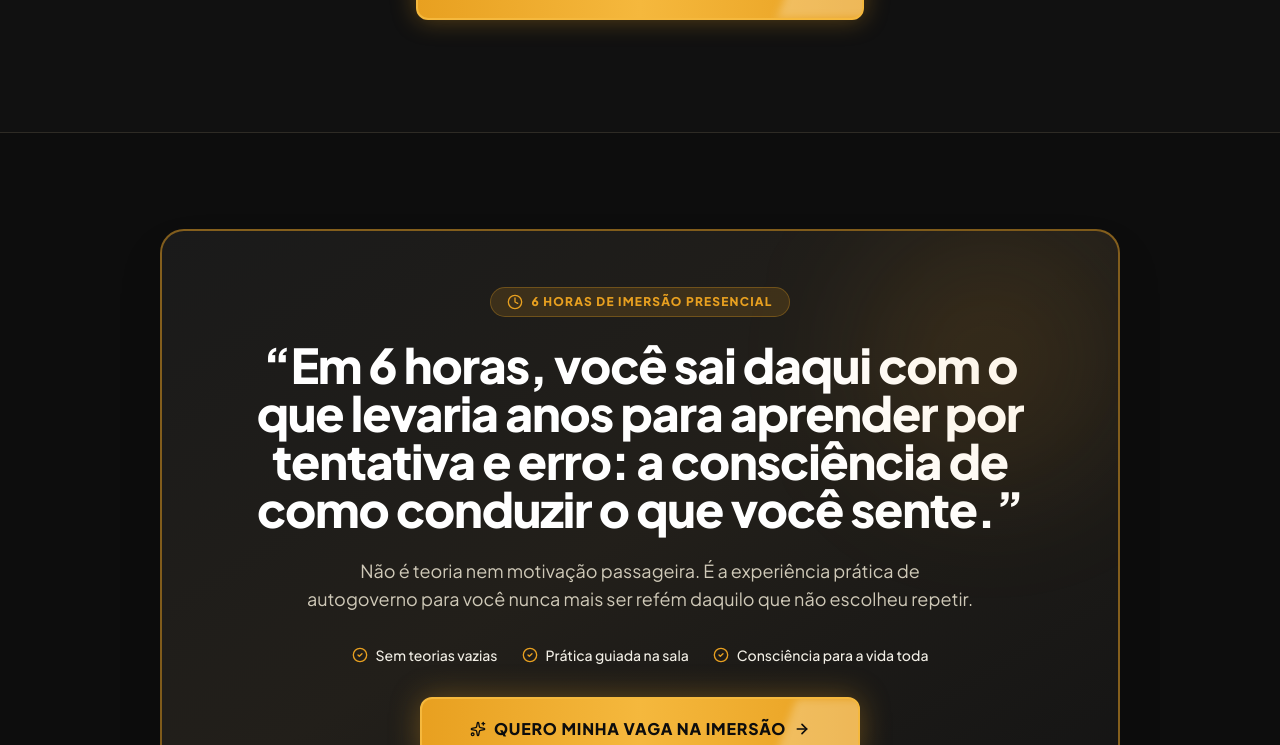
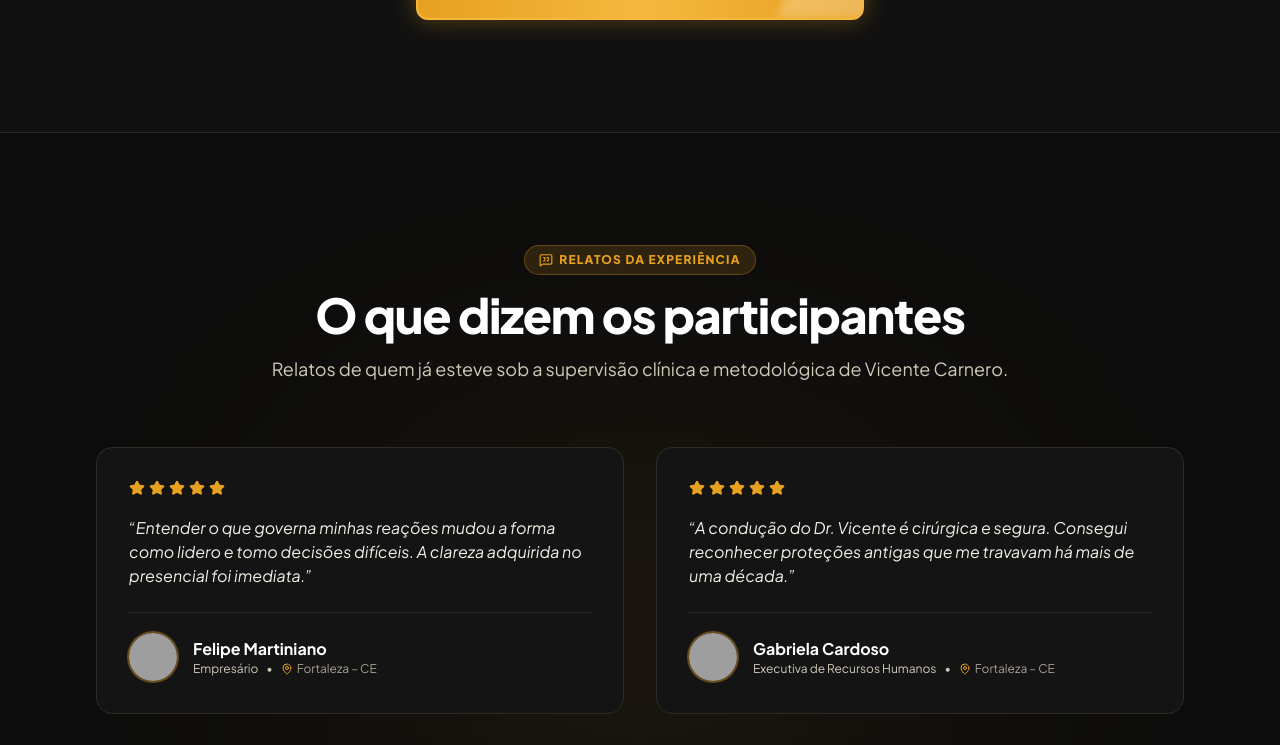
Before and after one commit to Marcelribeiro777/landing-page-vicente-governe-suas-emo-es, a React (Vite) app: page / in a window 1280 px wide. Shown: the part 5886-6631 px from the top of the page. Built offline with nearby package versions, Linux system fonts and the light colour scheme; grey boxes are pictures that could not be loaded; a web font is replaced by a local one.

Commit message:
Remover faixa de 6 horas de imersão presencial e bump para 0.0.38

```diff
--- a/package.json
+++ b/package.json
@@ -2,7 +2,7 @@
   "name": "skip-react-template",
   "description": "A frontend React Vite TypeScript Shadcn UI template for Skip projects",
   "private": true,
-  "version": "0.0.37",
+  "version": "0.0.38",
   "type": "module",
   "scripts": {
     "start": "vite dev",
--- a/src/components/event/EventValueBanner.tsx
+++ /dev/null
@@ -1,70 +0,0 @@
-import React from 'react'
-import { Clock, ArrowRight, Sparkles, CheckCircle2 } from 'lucide-react'
-import { Button } from '@/components/ui/button'
-import { eventContent } from '@/content/event'
-
-export function EventValueBanner() {
-  const scrollToPricing = (e: React.MouseEvent) => {
-    e.preventDefault()
-    const target = document.querySelector('#precos')
-    if (target) {
-      target.scrollIntoView({ behavior: 'smooth', block: 'start' })
-    }
-  }
-
-  return (
-    <section className="py-16 sm:py-24 bg-[#0D0D0D] relative border-t border-[#2E2B25] overflow-hidden">
-      {/* Glow radial */}
-      <div className="absolute inset-0 bg-[radial-gradient(ellipse_at_center,_var(--tw-gradient-stops))] from-[#E8A020]/20 via-transparent to-transparent pointer-events-none" />
-
-      <div className="max-w-5xl mx-auto px-4 sm:px-6 lg:px-8 relative z-10">
-        <div className="rounded-3xl bg-gradient-to-br from-[#1A1A1A] via-[#221F1A] to-[#141414] border-2 border-[#E8A020]/50 p-8 sm:p-14 text-center shadow-2xl relative overflow-hidden">
-          <div className="absolute top-0 right-0 w-64 h-64 bg-[#E8A020]/10 rounded-full blur-3xl pointer-events-none" />
-
-          {/* Badge */}
-          <div className="inline-flex items-center gap-2 px-4 py-1.5 rounded-full bg-[#E8A020]/15 border border-[#E8A020]/30 text-[#E8A020] text-xs font-black uppercase tracking-widest mb-6">
-            <Clock className="w-4 h-4 text-[#E8A020]" />
-            <span>{eventContent.valueBanner.hoursHighlight}</span>
-          </div>
-
-          {/* Headline verbatim */}
-          <h2 className="text-2xl sm:text-4xl md:text-5xl font-black text-white tracking-tight leading-tight mb-6 max-w-4xl mx-auto">
-            “{eventContent.valueBanner.headline}”
-          </h2>
-
-          <p className="text-base sm:text-lg text-[#CFC9B8] max-w-2xl mx-auto mb-8 leading-relaxed font-normal">
-            {eventContent.valueBanner.description}
-          </p>
-
-          <div className="flex flex-wrap items-center justify-center gap-6 text-xs sm:text-sm text-[#E8A020] mb-8 font-medium">
-            <div className="flex items-center gap-2">
-              <CheckCircle2 className="w-4 h-4 text-[#E8A020]" />
-              <span className="text-[#F2EFE6]">Sem teorias vazias</span>
-            </div>
-            <div className="flex items-center gap-2">
-              <CheckCircle2 className="w-4 h-4 text-[#E8A020]" />
-              <span className="text-[#F2EFE6]">Prática guiada na sala</span>
-            </div>
-            <div className="flex items-center gap-2">
-              <CheckCircle2 className="w-4 h-4 text-[#E8A020]" />
-              <span className="text-[#F2EFE6]">Consciência para a vida toda</span>
-            </div>
-          </div>
-
-          <div>
-            <Button
-              size="lg"
-              onClick={scrollToPricing}
-              className="relative overflow-hidden h-14 sm:h-16 px-8 sm:px-12 bg-gradient-to-r from-[#E8A020] via-[#F5B83D] to-[#E8A020] hover:from-[#F5B83D] hover:to-[#E8A020] text-[#0D0D0D] font-black rounded-xl uppercase tracking-wider text-sm sm:text-base shadow-[0_0_30px_rgba(232,160,32,0.35)] hover:shadow-[0_0_40px_rgba(245,184,61,0.6)] hover:scale-[1.03] active:scale-[0.98] transition-all inline-flex items-center gap-2 border-2 border-[#F5B83D]"
-            >
-              <span className="absolute inset-0 w-1/3 bg-white/25 blur-sm animate-cta-shimmer pointer-events-none" />
-              <Sparkles className="w-5 h-5 text-[#0D0D0D] relative z-10" />
-              <span className="relative z-10 font-black">{eventContent.valueBanner.ctaText}</span>
-              <ArrowRight className="w-5 h-5 text-[#0D0D0D] stroke-[2.5] relative z-10" />
-            </Button>
-          </div>
-        </div>
-      </div>
-    </section>
-  )
-}
--- a/src/content/event.ts
+++ b/src/content/event.ts
@@ -80,13 +80,6 @@ export interface EventData {
     }[]
     reinforcementLine: string
     closingParagraphs: string[]
-  }
-  valueBanner: {
-    badge: string
-    hoursHighlight: string
-    headline: string
-    description: string
-    ctaText: string
   }
   testimonials: {
     badge: string
@@ -340,16 +333,6 @@ export const eventContent: EventData = {
       'O Governe Suas Emoções será como aprender a dirigir: você não elimina o trânsito à sua volta, mas passa a ter as mãos no volante.',
       'Imagine como você vai se sentir depois: não uma pessoa diferente, mas você mesmo — com mais espaço entre o que sente e o que faz com isso.',
     ],
-  },
-
-  valueBanner: {
-    badge: 'VALOR DE 6 HORAS',
-    hoursHighlight: '6 Horas de Imersão Presencial',
-    headline:
-      'Em 6 horas, você sai daqui com o que levaria anos para aprender por tentativa e erro: a consciência de como conduzir o que você sente.',
-    description:
-      'Não é teoria nem motivação passageira. É a experiência prática de autogoverno para você nunca mais ser refém daquilo que não escolheu repetir.',
-    ctaText: 'Quero Minha Vaga na Imersão',
   },
 
   testimonials: {
--- a/src/lib/pocketbase/schema.json
+++ b/src/lib/pocketbase/schema.json
@@ -1,5 +1,5 @@
 {
-  "generatedAt": "2026-09-12T22:51:50.397Z",
+  "generatedAt": "2026-09-12T22:54:06.062Z",
   "collections": [
     {
       "name": "users",
--- a/src/pages/Index.tsx
+++ b/src/pages/Index.tsx
@@ -4,7 +4,6 @@ import { EventPainMirroring } from '@/components/event/EventPainMirroring'
 import { EventNormalization } from '@/components/event/EventNormalization'
 import { EventAuthority } from '@/components/event/EventAuthority'
 import { EventMethod } from '@/components/event/EventMethod'
-import { EventValueBanner } from '@/components/event/EventValueBanner'
 import { EventTestimonials } from '@/components/event/EventTestimonials'
 import { EventLogistics } from '@/components/event/EventLogistics'
 import { EventPricing } from '@/components/event/EventPricing'
@@ -43,10 +42,7 @@ export default function Index() {
       {/* 5. Entregáveis & Método: "No GOVERNE SUAS EMOÇÕES, você vai:" + Redefinição de autogoverno */}
       <EventMethod />
 
-      {/* 6. Valor de 6 horas (Faixa de Destaque antes da Logística) */}
-      <EventValueBanner />
-
-      {/* 7. Depoimentos / Prova Social */}
+      {/* 6. Depoimentos / Prova Social */}
       <EventTestimonials />
 
       {/* 8. Logística do Evento (07 de novembro de 2026 · das 14h às 20:30h · Fortaleza/CE) */}
```
Also changed, not shown: .skip.config.json.
